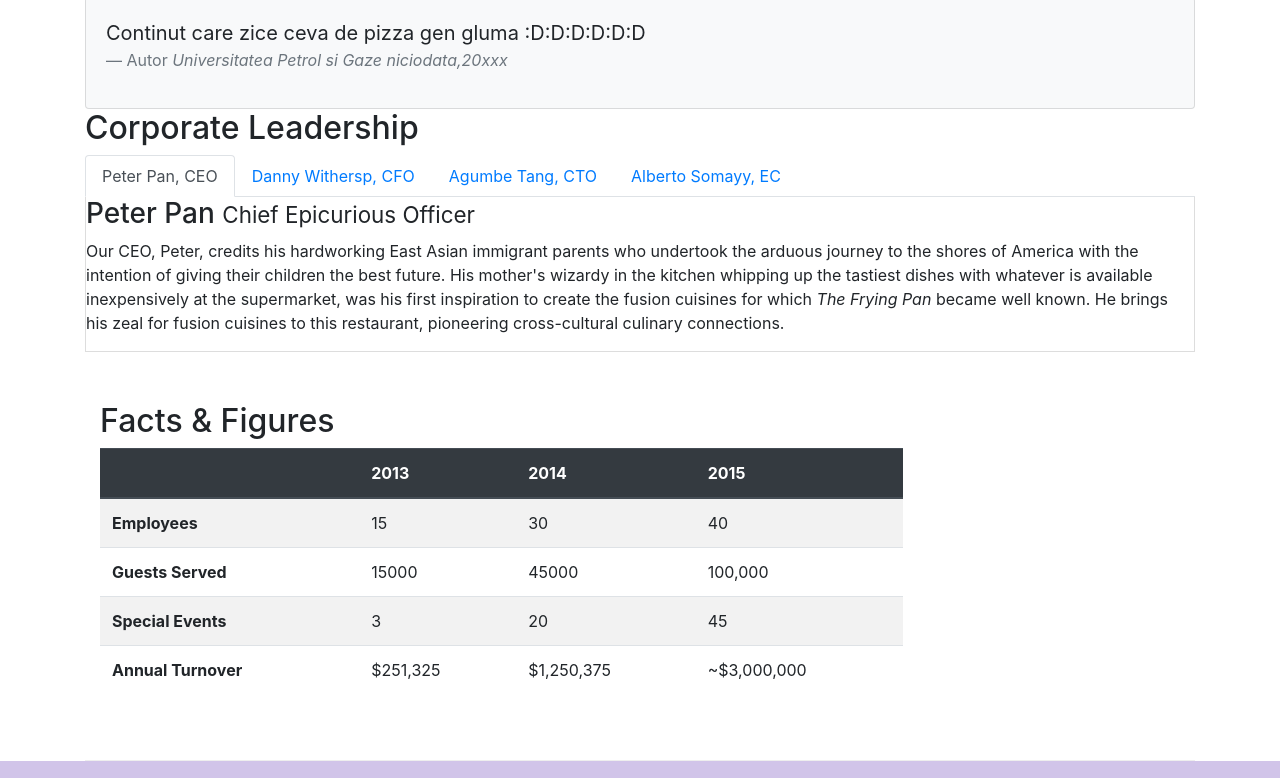
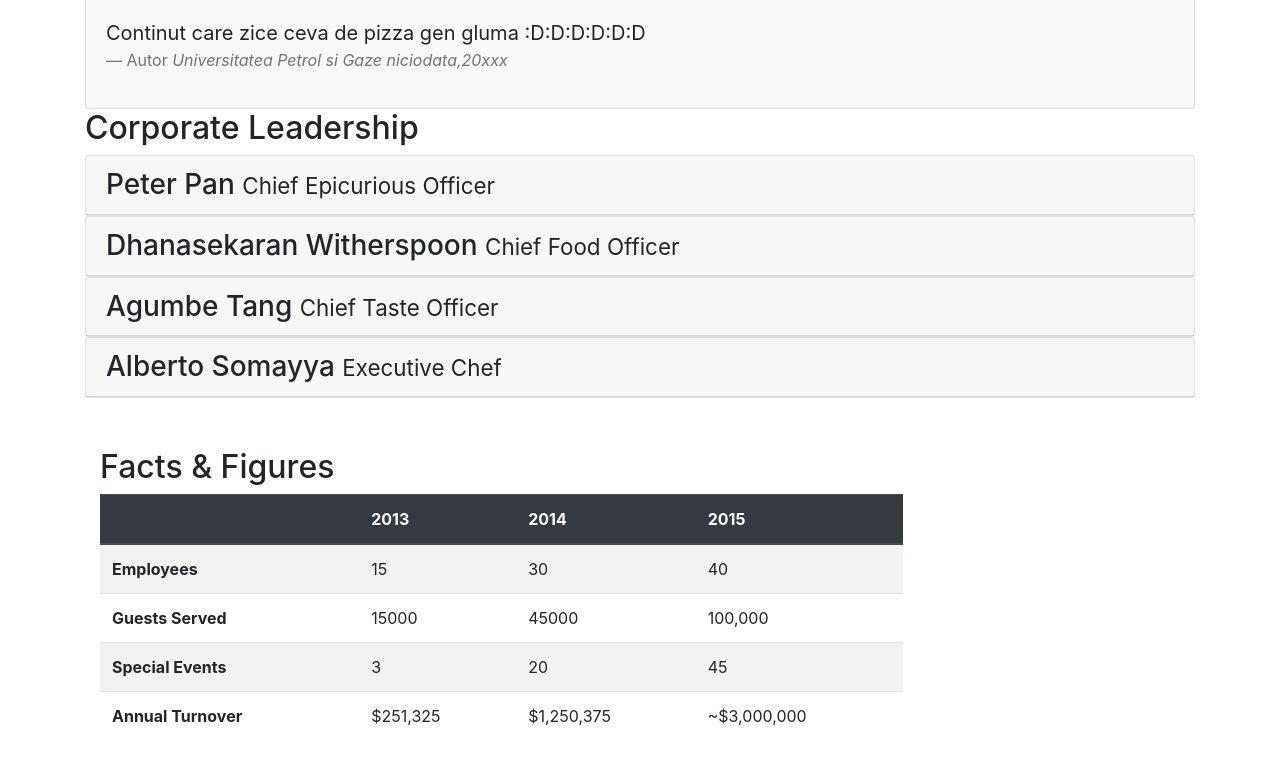
Before and after one commit to IvanVlad1997/ConfusionRestaurant, a website: page aboutus.html in a window 1280 px wide. Shown: the part 712-1490 px from the top of the page. Drawn offline with nearby package versions, Linux system fonts and the light colour scheme.

Commit message:
accordion

```diff
--- a/aboutus.html
+++ b/aboutus.html
@@ -102,46 +102,81 @@
         <div class="row">
             <div class="col-12">
                 <h2>Corporate Leadership</h2>
-                <ul class="nav nav-tabs">
-                    <li class="nav-item">
-                        <a class="nav-link active" href="#Peter" role="tab" data-toggle="tab">Peter Pan, CEO</a>
-                    </li>
 
-                    <li class="nav-item">
-                        <a class="nav-link " href="#Danny" role="tab" data-toggle="tab">Danny Withersp, CFO</a>
-                    </li>
 
-                    <li class="nav-item">
-                        <a class="nav-link " href="#Agumbe" role="tab" data-toggle="tab">Agumbe Tang, CTO</a>
-                    </li>
 
-                    <li class="nav-item">
-                        <a class="nav-link " href="#Alberto" role="tab" data-toggle="tab">Alberto Somayy, EC</a>
-                    </li>
+                <div id="accordion">
 
-                </ul>
-                <div class="tab-content">
-                    <div role="tabpanel" class="tab-pane fade show active" id="Peter">
-                        <h3>Peter Pan <small>Chief Epicurious Officer</small></h3>
-                        <p class="d-none d-sm-block">Our CEO, Peter, credits his hardworking East Asian immigrant parents who undertook the arduous journey to the shores of America with the intention of giving their children the best future. His mother's wizardy in the kitchen whipping up the tastiest dishes with whatever is available inexpensively at the supermarket, was his first inspiration to create the fusion cuisines for which <em>The Frying Pan</em> became well known. He brings his zeal for fusion cuisines to this restaurant, pioneering cross-cultural culinary connections.</p>
+                    <div class="card">
+                        <div class="card-header" role="tab" id="peterhead">
+                            <h3 class="mb-0">
+                                <a data-toggle="collapse" data-target="#Peter" >Peter Pan <small>Chief Epicurious Officer</small>
+                                </a>
+                            </h3>
+                        </div>
+                        <div class="collapse" id="Peter" data-parent="#accordion">
+                        <div class="card-body">
+                            <p class="d-none d-sm-block">Our CEO, Peter, credits his hardworking East Asian immigrant parents who undertook the arduous journey to the shores of America with the intention of giving their children the best future. His mother's wizardy in the kitchen whipping up the tastiest dishes with whatever is available inexpensively at the supermarket, was his first inspiration to create the fusion cuisines for which <em>The Frying Pan</em> became well known. He brings his zeal for fusion cuisines to this restaurant, pioneering cross-cultural culinary connections.</p>
+                        </div>
+                        </div>
                     </div>
 
-                    <div role="tabpanel" class="tab-pane fade" id="Danny">
-                        <h3>Dhanasekaran Witherspoon <small>Chief Food Officer</small></h3>
-                        <p class="d-none d-sm-block">Our CFO, Danny, as he is affectionately referred to by his colleagues, comes from a long established family tradition in farming and produce. His experiences growing up on a farm in the Australian outback gave him great appreciation for varieties of food sources. As he puts it in his own words, <em>Everything that runs, wins, and everything that stays, pays!</em></p>
+                    <div class="card">
+                        <div class="card-header" role="tab" id="dannyhead">
+                            <h3 class="mb-0">
+                                <a class="collapsed" data-toggle="collapse" data-target="#Danny">
+                                Dhanasekaran Witherspoon <small>Chief Food Officer</small>
+                                </a>
+                            </h3>
+
+                        </div>
+
+                        <div role="tabpanel" class="collapse" id="Danny" data-parent="#accordion">
+                            <div class="card-body">
+                                <p class="d-none d-sm-block">Our CFO, Danny, as he is affectionately referred to by his colleagues, comes from a long established family tradition in farming and produce. His experiences growing up on a farm in the Australian outback gave him great appreciation for varieties of food sources. As he puts it in his own words, <em>Everything that runs, wins, and everything that stays, pays!</em></p>
+                            </div>
+
+                        </div>
+
                     </div>
 
-                    <div role="tabpanel" class="tab-pane fade" id="Agumbe">
-                        <h3>Agumbe Tang <small>Chief Taste Officer</small></h3>
-                        <p class="d-none d-sm-block">Blessed with the most discerning gustatory sense, Agumbe, our CTO, personally ensures that every dish that we serve meets his exacting tastes. Our chefs dread the tongue lashing that ensues if their dish does not meet his exacting standards. He lives by his motto, <em>You click only if you survive my lick.</em></p>
+                    <div class="card">
+                        <div class="card-header" role="tab" id="Agumbehead">
+                            <h3 class="mb-0">
+                                <a data-toggle="collapse" data-target="#Agumbe" >Agumbe Tang <small>Chief Taste Officer</small>
+                                </a>
+                            </h3>
+                        </div>
+                        <div class="collapse" id="Agumbe" data-parent="#accordion">
+                        <div class="card-body">
+                            <p class="d-none d-sm-block">Blessed with the most discerning gustatory sense, Agumbe, our CTO, personally ensures that every dish that we serve meets his exacting tastes. Our chefs dread the tongue lashing that ensues if their dish does not meet his exacting standards. He lives by his motto, <em>You click only if you survive my lick.</em></p>
+                        </div>
+                        </div>
                     </div>
 
-                    <div role="tabpanel" class="tab-pane fade" id="Alberto">
-                        <h3>Alberto Somayya <small>Executive Chef</small></h3>
-                        <p class="d-none d-sm-block">Award winning three-star Michelin chef with wide International experience having worked closely with whos-who in the culinary world, he specializes in creating mouthwatering Indo-Italian fusion experiences. He says, <em>Put together the cuisines from the two craziest cultures, and you get a winning hit! Amma Mia!</em></p>
+                    <div class="card">
+                        <div class="card-header" role="tab" id="albertohead">
+                            <h3 class="mb-0">
+                                <a class="collapsed" data-toggle="collapse" data-target="#Alberto">
+                                    Alberto Somayya <small>Executive Chef</small>
+                                </a>
+                            </h3>
+
+                        </div>
+                        <div class="collapse" id="Alberto" data-parent="#accordion">
+                            <div class="card-body">
+                                 <p class="d-none d-sm-block">Award winning three-star Michelin chef with wide International experience having worked closely with whos-who in the culinary world, he specializes in creating mouthwatering Indo-Italian fusion experiences. He says, <em>Put together the cuisines from the two craziest cultures, and you get a winning hit! Amma Mia!</em></p>
+
+                            </div>
+
+                        </div>
+
                     </div>
-                </div>
-            </div>
+
+
+
+
+
        </div>
 
        <div class="row row-content">
```
